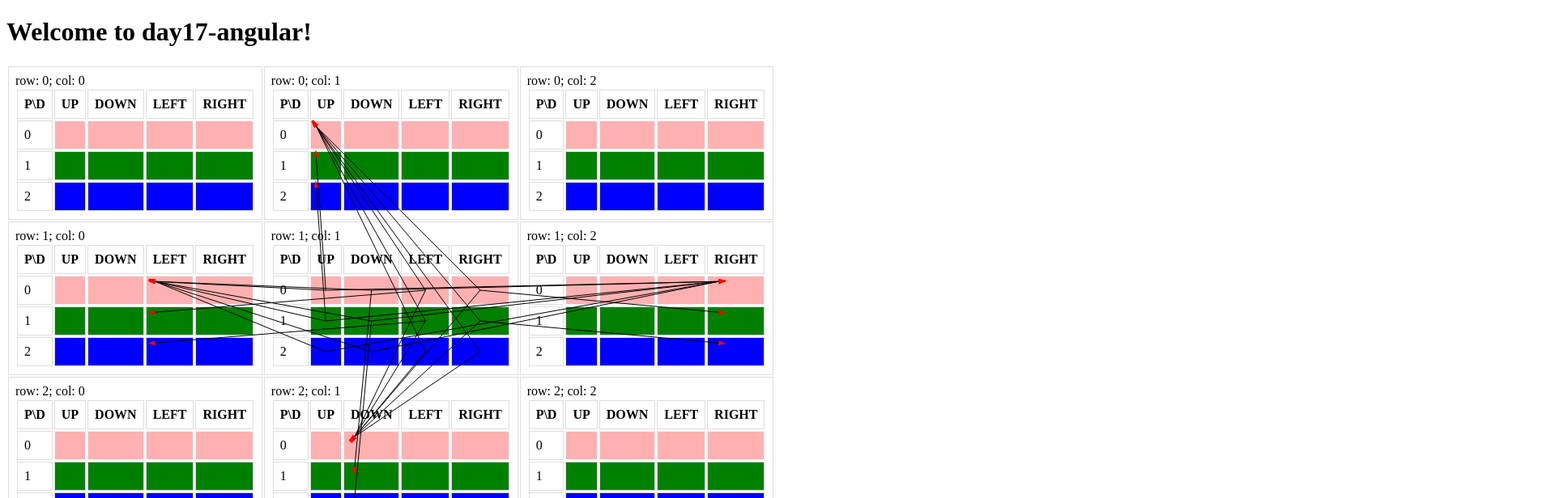
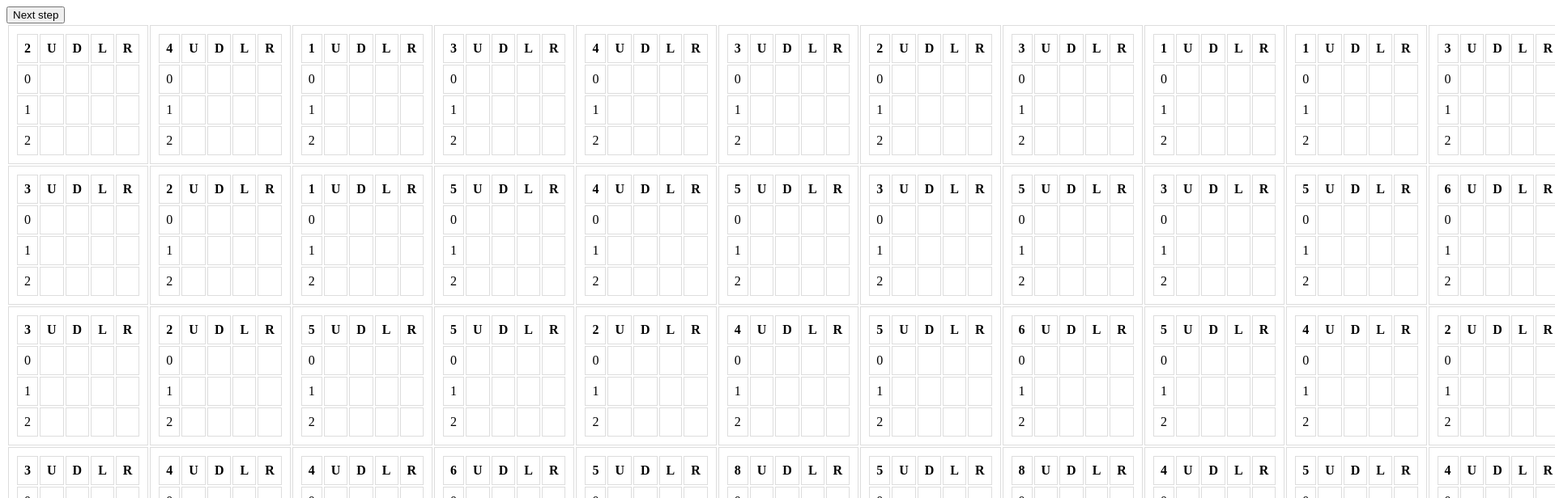
Before and after one commit to elepner/aoc-day17-viz, an Angular app: page / in a window 1280 px wide. Shown: the top 616 px of the page at 81% size, 1920 px wide, since content can reach past the window. Built offline with nearby package versions, Linux system fonts and the light colour scheme.

Commit message:
some stuff

```diff
--- a/src/app/app.component.ts
+++ b/src/app/app.component.ts
@@ -1,13 +1,14 @@
 import { Component } from '@angular/core';
 import { RouterOutlet } from '@angular/router';
 import { LavaGridComponent } from "./lava-grid/lava-grid.component";
+import { DijkstraStep, NodeInfo, RouteInfo, dijsktra, getParams } from './lava-grid/algo';
 
 @Component({
   selector: 'app-root',
   standalone: true,
   template: `
-    <h1>Welcome to {{title}}!</h1>
-    <app-lava-grid [cols]="3" [rows]="3"></app-lava-grid>
+    <button>Next step</button>
+    <app-lava-grid [inputData]="inputData"></app-lava-grid>
     <router-outlet />
   `,
   styles: [],
@@ -15,4 +16,69 @@ import { LavaGridComponent } from "./lava-grid/lava-grid.component";
 })
 export class AppComponent {
   title = 'day17-angular';
+  inputData = `
+  2413432311323
+  3215453535623
+  3255245654254
+  3446585845452
+  4546657867536
+  1438598798454
+  4457876987766
+  3637877979653
+  4654967986887
+  4564679986453
+  1224686865563
+  2546548887735
+  4322674655533`.trim().split('\n').map(line => line.trim().split('').map(x => Number(x)));
+
+  inputParams = getParams(this.inputData);
+
+  currentJob?: Generator<DijkstraStep<RouteInfo>>
+
+  hasNext: boolean = false;
+
+  surface: Record<string, NodeInfo<RouteInfo>> = {};
+  visited: Record<string, boolean> = {};
+  currentNodeId?: string;
+  scannedNeighbors: RouteInfo[] = [];
+  currentNeighbor?: RouteInfo;
+
+  nextStep() {
+    if (!this.currentJob) {
+      this.currentJob = dijsktra(this.inputParams, {
+        col: 0,
+        row: 0,
+        direction: 'up',
+        penalty: 0
+      })
+    }
+    var step = this.currentJob.next();
+    this.hasNext = !step.done;
+  }
+
+  processStep(step: DijkstraStep<RouteInfo>) {
+    if (step.type === 'surface-updated') {
+      this.surface = {
+        ...step.surface
+      }
+    }
+    else if (step.type === 'current-updated') {
+      this.currentNodeId = step.currentId
+    }
+    else if (step.type === 'neighbors-scanned') {
+      this.scannedNeighbors = step.neighbors;
+    }
+    else if (step.type === 'neighbor-picked') {
+      this.currentNeighbor = step.node;
+    }
+    else if (step.type === 'next-neighbor') {
+      this.currentNeighbor = undefined;
+    }
+    else if (step.type === 'visited-updated') {
+      this.visited = {
+        ...step.visited
+      }
+    }
+  }
+
 }
--- a/src/app/lava-grid/algo.ts
+++ b/src/app/lava-grid/algo.ts
@@ -1,6 +1,4 @@
-interface Vertex<T> {
-  data: T;
-}
+type Vertex<T> = T
 
 interface Params<T> {
   getNeighbors(node: Vertex<T>): Iterable<Vertex<T>>;
@@ -9,11 +7,31 @@ interface Params<T> {
   isFinish(node: Vertex<T>): boolean;
 }
 
-interface NodeInfo<T> {
+export interface NodeInfo<T> {
   node: Vertex<T>;
   currentCost: number;
 }
-function dijsktra<T>(params: Params<T>, start: Vertex<T>) {
+
+export type DijkstraStep<T> = {
+  type: 'surface-updated';
+  surface: Record<string, NodeInfo<T>>;
+} | {
+  type: 'visited-updated';
+  visited: Record<string, boolean>;
+} | {
+  type: 'current-updated';
+  currentId: string;
+} | {
+  type: 'neighbors-scanned',
+  neighbors: T[]
+} | {
+  type: 'neighbor-picked',
+  node: T;
+} | {
+  type: 'next-neighbor'
+}
+
+export function* dijsktra<T>(params: Params<T>, start: Vertex<T>): Generator<DijkstraStep<T>, void, unknown> {
   const surface: Record<string, NodeInfo<T>> = {};
   const visited: Record<string, boolean> = {};
 
@@ -23,6 +41,11 @@ function dijsktra<T>(params: Params<T>, start: Vertex<T>) {
   }
 
   visited[params.getKey(start)] = true//params.getCost(start);
+  yield {
+    type: 'visited-updated',
+    visited: visited
+  };
+
   let count = 0;
   while (Object.keys(surface).length > 0) {
     count++;
@@ -30,24 +53,49 @@ function dijsktra<T>(params: Params<T>, start: Vertex<T>) {
       console.log('Amount of elements in surface is ' + Object.keys(surface).length)
     }
     const currentKey = Object.keys(surface).reduce((a, b) => surface[a].currentCost < surface[b].currentCost ? a : b);
+
+    yield {
+      type: 'current-updated',
+      currentId: currentKey
+    }
+
     const currentNode = surface[currentKey].node;
     const currentCost = surface[currentKey].currentCost;
 
     visited[currentKey] = true//currentCost;
+    yield {
+      type: 'visited-updated',
+      visited
+    }
     delete surface[currentKey];
+    yield {
+      type: 'surface-updated',
+      surface
+    }
     if (params.isFinish(currentNode)) {
-      return currentCost;
+      return;
     }
     const neighbours = params.getNeighbors(currentNode);
     for (const node of neighbours) {
+      yield {
+        type: 'neighbor-picked',
+        node: node
+      }
       const key = params.getKey(node);
       const cost = params.getCost(node);
 
       if (!visited[key] && (!surface[key] || surface[key].currentCost > currentCost + cost)) {
+        yield {
+          type: 'surface-updated',
+          surface: surface
+        }
         surface[key] = {
           node: node,
           currentCost: currentCost + cost
         };
+      }
+      yield {
+        type: 'next-neighbor'
       }
     }
   }
@@ -81,12 +129,12 @@ export type RouteInfo = {
 export function getParams(data: number[][]): Params<RouteInfo> {
   return {
     getCost: (node) => {
-      return data[node.data.row][node.data.col];
+      return data[node.row][node.col];
     },
     getNeighbors: function* (node) {
       console.log('Get neigh', node)
       for (const dir of directions) {
-        const current = node.data;
+        const current = node;
         if (oppositeMap[dir] === current.direction) {
           continue;
         }
@@ -103,21 +151,19 @@ export function getParams(data: number[][]): Params<RouteInfo> {
           continue;
         }
         yield {
-          data: {
-            col: newCol,
-            row: newRow,
-            direction: dir,
-            penalty: penalty
-          }
+          col: newCol,
+          row: newRow,
+          direction: dir,
+          penalty: penalty
         }
       }
     },
     getKey: (node) => {
-      const data = node.data
+      const data = node
       return `${data.row}_${data.col}_${data.direction}_${data.penalty}`;
     },
     isFinish: (node) => {
-      return node.data.row === data.length - 1 && node.data.col === data[0].length - 1
+      return node.row === data.length - 1 && node.col === data[0].length - 1
     }
   }
 }
--- a/src/app/lava-grid/lava-grid.component.css
+++ b/src/app/lava-grid/lava-grid.component.css
@@ -5,17 +5,16 @@ td, th {
 }
 
 td.level-0 {
-  background-color: red;
-  opacity: 0.3;
+
 }
 td.level-1 {
-  background-color: green;
+
 }
 td.level-2 {
-  background-color: blue;
+
 }
 td.level-3 {
-  background-color: coral;
+
 }
 .wrapper {
   position: relative;
--- a/src/app/lava-grid/lava-grid.component.html
+++ b/src/app/lava-grid/lava-grid.component.html
@@ -1,26 +1,26 @@
 <div class="wrapper" #wrapper>
   <table>
-    @for (row of rowCols(); track $index) {
+    @for (row of rowCols(); track $index;) {
     <tr>
       @for (cell of row; track $index) {
       <td>
-        row: {{cell.rowNum}}; col: {{cell.colNum}}
+
         <table id="{{cell.rowNum}}_{{cell.colNum}}">
           <tr>
             <th>
-              P\D
+              {{cell.weight}}
             </th>
             <th>
-              UP
+              U
             </th>
             <th>
-              DOWN
+              D
             </th>
             <th>
-              LEFT
+              L
             </th>
             <th>
-              RIGHT
+              R
             </th>
           </tr>
 
@@ -31,7 +31,7 @@
             </td>
             @for(direction of directions; track $index) {
             <td #lavaCell class="level-{{level}}" id="{{cell.rowNum}}_{{cell.colNum}}_{{level}}_{{direction}}">
-              <!-- row: {{cell.rowNum}}, col: {{cell.colNum}}, penalty: {{level}}, direction: {{direction}} -->
+
             </td>
             }
           </tr>
--- a/src/app/lava-grid/lava-grid.component.ts
+++ b/src/app/lava-grid/lava-grid.component.ts
@@ -1,9 +1,10 @@
-import { AfterViewInit, Component, ElementRef, QueryList, ViewChild, ViewChildren, computed, input } from '@angular/core';
+import { AfterViewInit, Component, ElementRef, QueryList, ViewChild, ViewChildren, computed, input, signal } from '@angular/core';
 import { RouteInfo, getParams } from './algo';
 import { CommonModule } from '@angular/common';
 interface Cell {
   rowNum: number;
   colNum: number;
+  weight: number;
 }
 
 const directions = ['up', 'down', 'left', 'right'] as const;
@@ -32,21 +33,18 @@ export class LavaGridComponent implements AfterViewInit {
   @ViewChild('wrapper')
   wrapperEl!: ElementRef<HTMLDivElement>;
 
-  rows = input<number>(0);
-  cols = input<number>(0);
+
+  inputData = input<number[][]>([]);
+
 
   rowCols = computed(() => {
-    var result: Cell[][] = [];
-    for (let i = 0; i < this.rows(); i++) {
-      result.push([])
-      for (let j = 0; j < this.cols(); j++) {
-        result.at(-1)!.push({
-          colNum: j,
-          rowNum: i,
-        })
-      }
-    }
-    return result;
+    return this.inputData().map((row, i) => row.map((weight, j) => {
+      return {
+        rowNum: i,
+        colNum: j,
+        weight: weight
+      } satisfies Cell;
+    }))
   })
 
   params = computed(() => {
@@ -77,9 +75,7 @@ export class LavaGridComponent implements AfterViewInit {
       for (const cell of row) {
         if (cell.colNum !== 1 || cell.rowNum !== 1) continue;
         for (const direction of directions) {
-          // if (direction !== 'right') continue;
           for (const penalty of this.levels) {
-            // if (penalty !== 0) continue;
             const startNode = {
               col: cell.colNum,
               row: cell.rowNum,
@@ -91,16 +87,14 @@ export class LavaGridComponent implements AfterViewInit {
               console.log(`Missing start! ${toId(startNode)}`, startNode)
               continue;
             }
-            const neighbours = Array.from(this.params().getNeighbors({
-              data: startNode
-            }));
+            const neighbours = Array.from(this.params().getNeighbors(startNode));
             console.log('Found N neighbours: ', neighbours, 'of', startNode)
             for (const neighbour of neighbours) {
 
-              console.log({ startNode, end: neighbour.data })
-              const end = cellsMap[toId(neighbour.data)];
+              console.log({ startNode, end: neighbour })
+              const end = cellsMap[toId(neighbour)];
               if (!end) {
-                console.log(`Missing end! ${toId(neighbour.data)}`, neighbour.data)
+                console.log(`Missing end! ${toId(neighbour)}`, neighbour)
 
                 continue;
               }
@@ -110,61 +104,8 @@ export class LavaGridComponent implements AfterViewInit {
         }
       }
     }
-
-    // const allCells = this.rowCols()
-    //   .flatMap(x => x.flatMap(y => y))
-    //   .filter(cell => cell.colNum === 1 && cell.colNum === 1)
-    //   .flatMap(cell => directions.map((dir) => {
-    //     return this.levels.flatMap((level) => {
-    //       return {
-    //         col: cell.colNum,
-    //         row: cell.rowNum,
-    //         direction: dir,
-    //         penalty: level
-    //       }
-    //     })
-    //   }))
-    //   .flatMap(x => x)
-    //   .map((data) => {
-    //     return {
-    //       start: data,
-    //       ends: Array.from(this.params().getNeighbors({
-    //         data: data
-    //       })).map(x => x.data)
-    //     }
-    //   });
-
-    // console.log(allCells)
-
-
-
-    const element1 = res[0];
-    const element2 = res[1];
-    const rect1 = element1.getBoundingClientRect();
-    const rect2 = element2.getBoundingClientRect();
-
-    // this.lines.push([rect1, rect2].map(
-    //   (r) => ([r.left + r.width / 2 - rectWrapper.left, r.top + r.height / 2 - rectWrapper.top])) as any
-    // )
-
     setTimeout(() => {
-      // allCells.forEach((cell) => {
-      //   const element1 = cellsMap[toId(cell.start)];
-      //   const rect1 = element1.getBoundingClientRect();
-
-      //   cell.ends.forEach((end) => {
-      //     const element2 = cellsMap[toId(end)];
-      //     if (!element2) {
-      //       console.log('Missing element', end);
-      //       return
-      //     }
-      //     const rect2 = element2.getBoundingClientRect();
-      //     this.lines.push([rect1, rect2].map(
-      //       (r) => ([r.left + r.width / 2 - rectWrapper.left, r.top + r.height / 2 - rectWrapper.top])) as any
-      //     )
-      //   })
-      // })
-      this.lines = lines
+      // this.lines = lines
     })
   }
 
```
